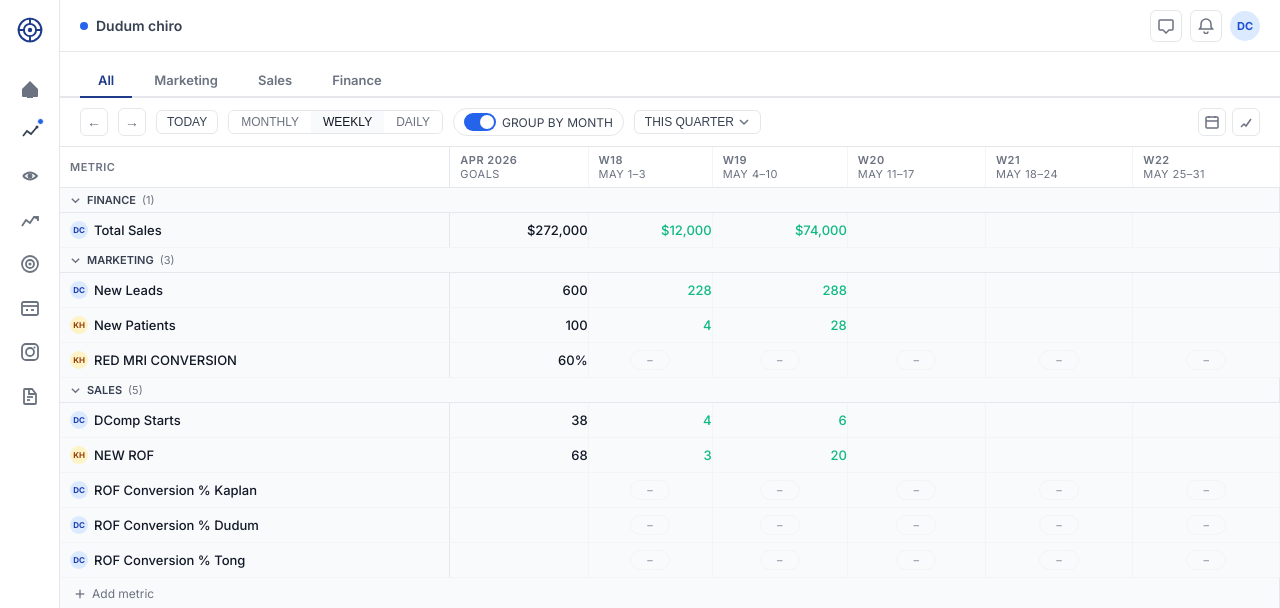
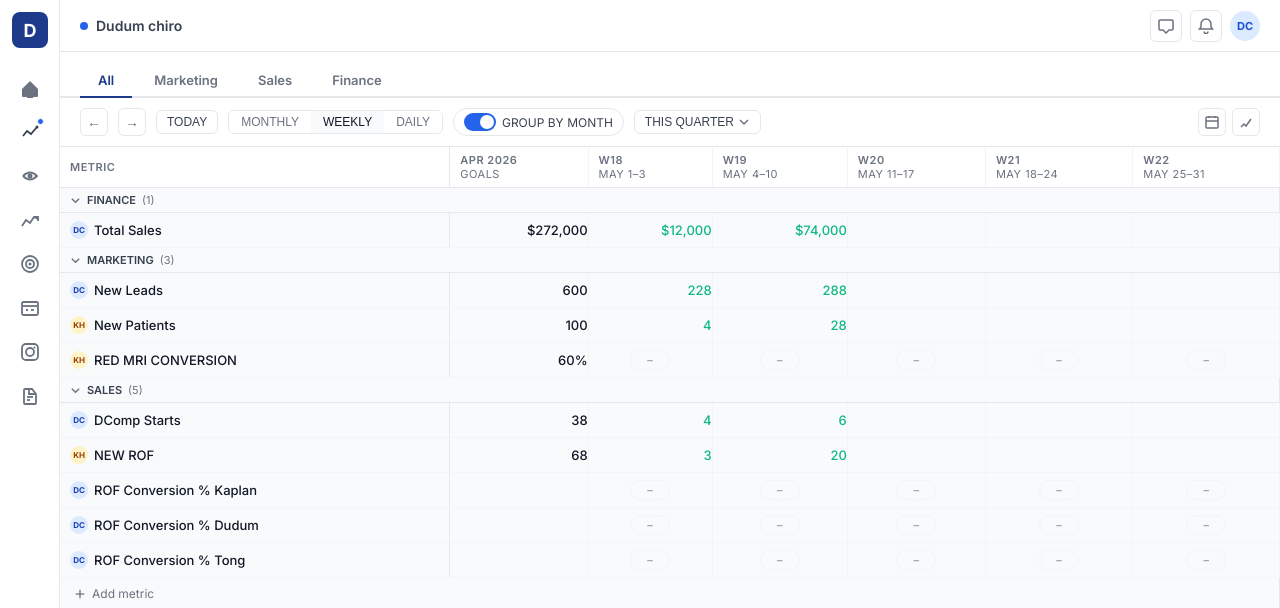
Before and after one commit to jrdudum2/chiro-dashboard, a Flask app: page / in a window 1280 px wide. Shown: the top 608 px of the page. Run offline with Flask 3, Linux system fonts and the light colour scheme; data comes from the database, SQL or seed files in the repository; data that the repository does not hold is empty.

Commit message:
Replace bullseye with navy D monogram on icon and sidebar

```diff
--- a/templates/index.html
+++ b/templates/index.html
@@ -621,16 +621,8 @@ textarea{resize:vertical;min-height:60px}
 
 <!-- ══ LEFT SIDEBAR ══ -->
 <aside class="sidebar">
-  <div class="sidebar-logo" onclick="showPage('dashboard')">
-    <svg viewBox="0 0 32 32" fill="none">
-      <circle cx="16" cy="16" r="13" stroke="#1e3a8a" stroke-width="2.2"/>
-      <circle cx="16" cy="16" r="7" stroke="#1e3a8a" stroke-width="2.2"/>
-      <circle cx="16" cy="16" r="2.5" fill="#1e3a8a"/>
-      <line x1="16" y1="3" x2="16" y2="9" stroke="#1e3a8a" stroke-width="2.2" stroke-linecap="round"/>
-      <line x1="16" y1="23" x2="16" y2="29" stroke="#1e3a8a" stroke-width="2.2" stroke-linecap="round"/>
-      <line x1="3" y1="16" x2="9" y2="16" stroke="#1e3a8a" stroke-width="2.2" stroke-linecap="round"/>
-      <line x1="23" y1="16" x2="29" y2="16" stroke="#1e3a8a" stroke-width="2.2" stroke-linecap="round"/>
-    </svg>
+  <div class="sidebar-logo" onclick="showPage('dashboard')" style="width:36px;height:36px;background:#1e3a8a;border-radius:8px;display:flex;align-items:center;justify-content:center;cursor:pointer">
+    <span style="color:white;font-weight:800;font-size:18px;font-family:'Inter',sans-serif;letter-spacing:-1px">D</span>
   </div>
   <nav class="sidebar-nav">
     <!-- Dashboard -->
```
Also changed, not shown: static/icon-192.png, static/icon-512.png.
